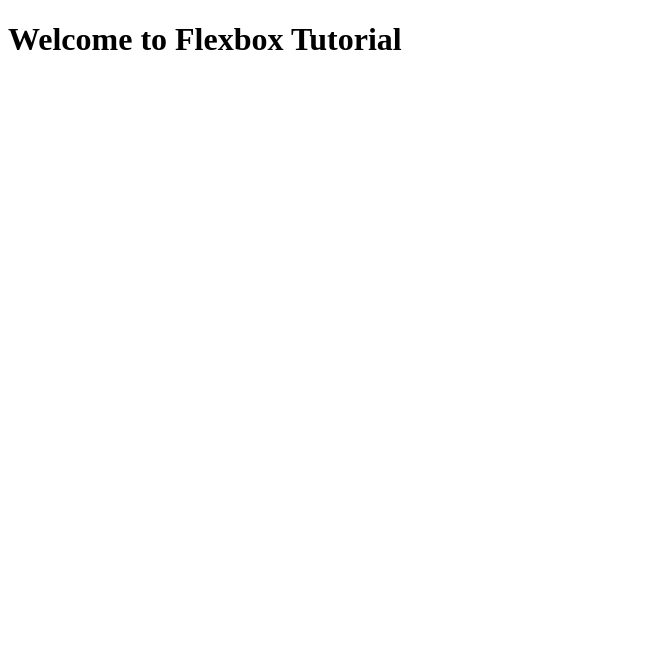
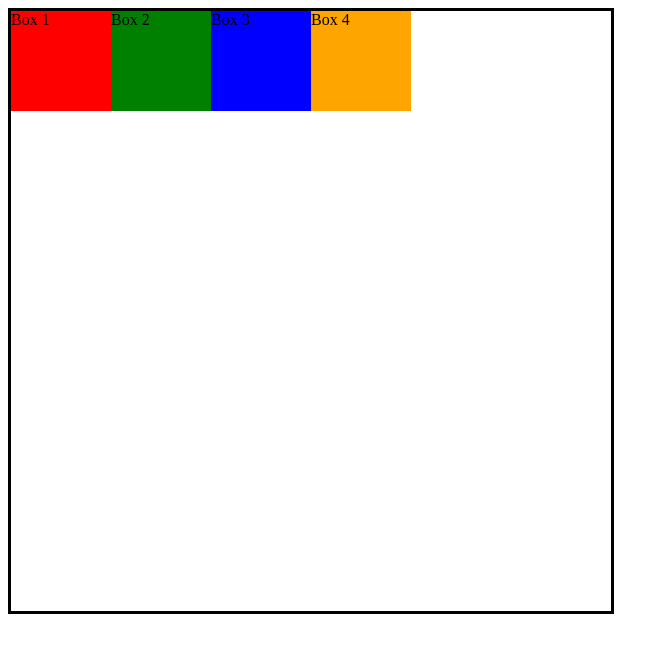
Before and after one commit to Gutuchris/Css_training, a plain HTML site: page flexbox.html in a window 1280 px wide. Shown: the whole page, without its empty margins (0-669 px from the left). Drawn offline with Linux system fonts and the light colour scheme.

Commit message:
second_commit

```diff
--- a/flexbox.html
+++ b/flexbox.html
@@ -1,12 +1,82 @@
+<!-- CSS FLEXBOX
+
+- Flexbox is a layout method for arranging items in rows and columns
+- We use it to design a layout structure without using position or float
+
+   < Common properties >
+   1.display - flex
+   2.flex-direction -row , row-reverse, column ,column-reverse
+   3.flex-wrap - nowrap , wrap ,wrap-reverse
+   4.justify-content - center, flex-start, flex-end , space-around , space-between, space-evenly
+   5.align-items - center, flex-start, flex-end, stretch,baseline, normal
+
+-->
+
+
 <!DOCTYPE html>
 <html lang="en">
 <head>
     <meta charset="UTF-8">
     <meta name="viewport" content="width=device-width, initial-scale=1.0">
     <title>Flexbox</title>
+
+
+    <style>
+body{
+    min-height: 100px;
+
+}
+.flex-container{
+    border: solid;
+    width: 600px;
+    height: 600px;
+    display: flex;
+    align-items:baseline;
+
+
+
+}
+.box_one{
+    background-color: red;
+    width: 100px;
+    height: 100px;
+
+}
+.box_two{
+    background-color:green;
+    width: 100px;
+    height: 100px;
+
+}
+
+.box_three{
+    background-color: blue;
+    width: 100px;
+    height: 100px;
+
+}
+
+.box_four{
+    background-color: orange;
+    width: 100px;
+    height: 100px;
+
+}
+
+
+    </style>
 </head>
 <body>
-    <h1>Welcome to Flexbox Tutorial</h1>
+
+    <div class="flex-container">
+
+        <div class="box_one">Box 1</div>
+        <div class="box_two">Box 2</div>
+        <div class="box_three">Box 3</div>
+        <div class="box_four">Box 4</div>
+
+    </div>
+
 
 </body>
 </html>
```
